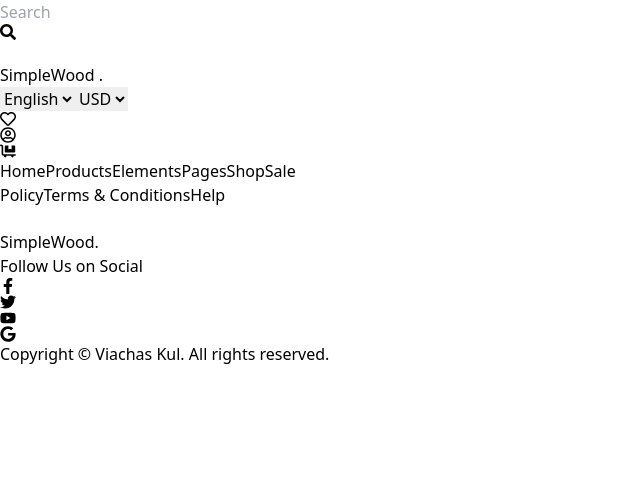
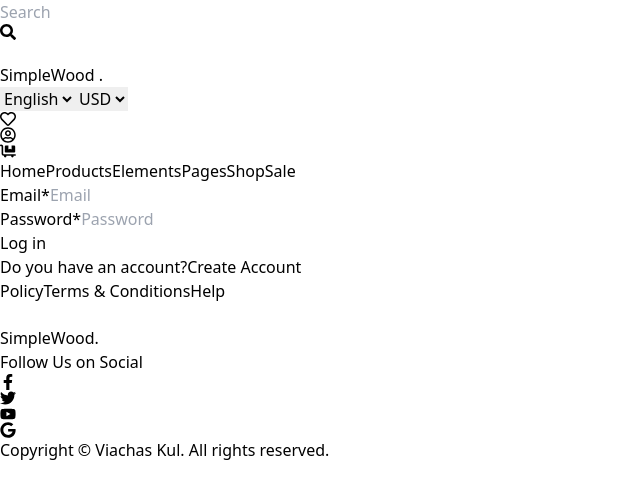
Before and after one commit to yogeshpatel09/simpleWoodTheam, a React (Vite) app: page /SignIn in a window 1280 px wide. Shown: the top 498 px of the page, without its empty margins (0-640 px from the left). Built offline with nearby package versions, Linux system fonts and the light colour scheme.

Commit message:
form validation

```diff
--- a/src/App.jsx
+++ b/src/App.jsx
@@ -8,6 +8,7 @@ import DashBoard from './components/DashBoard'
 import SoppingCart from './components/SoppingCart'
 import Catalog from './components/Catalog'
 import ProductCollection from './components/ProductCollection'
+import SignIn from './components/SignIn'
 
 function App() {
   return (
@@ -20,6 +21,7 @@ function App() {
         <Route path='/Account' element={<Account />}/>
         <Route path='/SoppingCart' element={<SoppingCart/>}/>
         <Route path='/DashBoard' element={<DashBoard />}/>
+        <Route path='/SignIn' element={<SignIn/>}></Route>
       </Routes>
       <Footer/>
     </BrowserRouter>
--- a/src/components/Account.jsx
+++ b/src/components/Account.jsx
@@ -1,11 +1,40 @@
-import React from "react";
+import React, { useState } from "react";
+import { Link, Navigate } from "react-router-dom";
 
 function Account() {
+  const [firstName, setFirstName] = useState('');
+  const [lastName, setLastName] = useState('');
+  const [email, setEmail] = useState('');
+  const [password, setPassword] = useState('');
+  const [confirmPassword, setConfirmPassword] = useState('');
+
+
+  const handleSubmit = (event) => {
+    event.preventDefault();
+
+    if (password !== confirmPassword) {
+      alert("Passwords do not match!");
+      return;
+    }
+
+    const userData = {
+      firstName,
+      lastName,
+      email,
+      password,
+    };
+
+    let users = JSON.parse(localStorage.getItem("users")) || [];
+    users.push(userData);
+    localStorage.setItem("users", JSON.stringify(users));
+    Navigate('/SignIn');
+
+  };
 
 
   return (
     <>
-      <section>
+
         <div className="relative w-full h-[120px]  ">
           <div className="flex   w-full justify-center items-center ">
             <div className="flex w-full jx">
@@ -37,24 +66,32 @@ function Account() {
               <p className="text-sm font-bold">Personal Information</p>
             </div>
             <div className="py-1 space-y-1">
-              <div className=" flex items-center gap-5">
-                <label htmlFor="" className="text-sm text-[#3F3F3F]">
+              <div className=" flex items-center  w-full">
+                <label htmlFor="" className="text-sm text-[#3F3F3F] w-1/2">
                   First Name *
                 </label>
                 <input
+                  className="px-1  w-full border-[1px] bg-[#F8FAFC] border-[#94A3B8] "
+                  placeholder="First Name"
+                  id="firstName"
                   type="text"
-                  placeholder="FirstName"
-                  className="px-2 py-0.5 text-sm border w-[78%]"
+                  required
+                  value={firstName}
+                  onChange={(e) => setFirstName(e.target.value)}
                 />
               </div>
-              <div className=" flex items-center gap-5">
-                <label htmlFor="" className="text-sm text-[#3F3F3F] ">
+              <div className=" flex items-center ">
+                <label htmlFor="" className="text-sm text-[#3F3F3F] w-1/2">
                   Last Name *
                 </label>
                 <input
+                  className=" w-full border-[1px] bg-[#F8FAFC] border-[#94A3B8] "
+                  placeholder="Last Name"
+                  id="lastName"
                   type="text"
-                  placeholder="Last Name"
-                  className="px-2 py-0.5 text-sm border w-[78%]"
+                  required
+                  value={lastName}
+                  onChange={(e) => setLastName(e.target.value)}
                 />
               </div>
 
@@ -71,35 +108,47 @@ function Account() {
                 <p className="font-bold text-sm">Email & Password</p>
               </div>
               <div className="space-y-1 py-2">
-                <div className="flex items-center gap-12 ">
-                  <label htmlFor="" className="text-sm text-[#3F3F3F]">
+                <div className="flex items-center  ">
+                  <label htmlFor="" className="text-sm text-[#3F3F3F] w-1/2">
                     Email*
                   </label>
                   <input
-                    type="text"
-                    className="px-2 py-0.5 text-sm border w-full"
+                    className="border-[1px] w-full bg-[#F8FAFC] border-[#94A3B8] "
                     placeholder="Email"
+                    id="email"
+                    type="email"
+                    required
+                    value={email}
+                    onChange={(e) => setEmail(e.target.value)}
                   />
                 </div>
-                <div className=" flex items-center gap-7 ">
-                  <label htmlFor="" className="text-sm text-[#3F3F3F]">
+                <div className=" flex items-center ">
+                  <label htmlFor="" className="text-sm text-[#3F3F3F] w-1/2">
                     Password
                   </label>
                   <input
-                    type="text"
+                    className=" border-[1px] w-full bg-[#F8FAFC] border-[#94A3B8] "
                     placeholder="Password"
-                    className="px-2 py-0.5 text-sm border w-full"
+                    id="password"
+                    type="password"
+                    required
+                    value={password}
+                    onChange={(e) => setPassword(e.target.value)}
                   />
                 </div>
                 <div className=" flex items-center ">
-                  <label htmlFor="" className="text-sm text-[#3F3F3F]">
+                  <label htmlFor="" className="text-sm text-[#3F3F3F] w-1/2">
                     Confirm
                     Password
                   </label>
                   <input
-                    type="text"
-                    placeholder="Password"
-                    className="px-2 py-0.5 text-sm border w-full"
+                    className=" border-[1px] w-full bg-[#F8FAFC] border-[#94A3B8] "
+                    id="confirm-password"
+                    type="password"
+                    placeholder="Confirm Password"
+                    required
+                    value={confirmPassword}
+                    onChange={(e) => setConfirmPassword(e.target.value)}
                   />
                 </div>
               </div>
@@ -109,11 +158,16 @@ function Account() {
               <button className="bg-[#7DB800] px-1 py-2 rounded-sm text-white ">
                 Create an Account
               </button>
-              <div className="text-[#A2A2A2] text-sm">Back</div>
+              <Link to='/SignIn' className="text-sm">Already have an account?
+              <span className="text-[#7DB800] font-bold underline">login</span></Link>
+
             </div>
           </form>
+          <div className="">
+
           </div>
-      </section>
+        </div>
+
     </>
   );
 }
--- a/src/components/Header.jsx
+++ b/src/components/Header.jsx
@@ -5,7 +5,7 @@ import { Link, NavLink } from "react-router-dom";
 
 function Header() {
   return (
-    <header className="bg-[#212121]">
+    <div className="bg-[#212121]">
       <div className="relative w-full z-10 h-24 flex flex-col justify-around items-center py-2">
         <div className="flex w-full justify-around">
           <div className="hidden sm:block">
@@ -86,7 +86,7 @@ function Header() {
           </ul>
         </nav>
       </div>
-    </header>
+    </div>
   );
 }
 
--- /dev/null
+++ b/src/components/SignIn.jsx
@@ -0,0 +1,83 @@
+import React, { useState } from 'react';
+
+import { Link, useNavigate } from 'react-router-dom';
+
+const SignIn = () => {
+  const [email, setEmail] = useState('');
+  const [password, setPassword] = useState('');
+ const Navigate = useNavigate()
+
+  const handleSubmit = (event) => {
+    event.preventDefault();
+
+    const storedUsers = JSON.parse(localStorage.getItem("users")) || [];
+
+    const user = storedUsers.find((user) => user.email === email && user.password === password);
+
+    if (user) {
+      console.log("Login successful");
+      Navigate('/')
+    } else {
+      alert("Invalid email or password, or no user data found. Please sign up first.");
+    }
+  };
+
+  return (
+    <div className="py-16 flex justify-center">
+          <form className="sm:w-[40%]">
+
+
+
+            <div className="">
+
+              <div className="space-y-4 py-2">
+                <div className="flex items-center  ">
+                  <label htmlFor="" className="text-sm text-[#3F3F3F] w-1/2">
+                    Email*
+                  </label>
+                  <input
+                    className="border-[1px] px-2 py-1 w-full bg-[#F8FAFC] border-[#94A3B8] "
+                    placeholder="Email"
+                    id="email"
+                    type="email"
+                    required
+                    value={email}
+                    onChange={(e) => setEmail(e.target.value)}
+                  />
+                </div>
+                <div className=" flex items-center ">
+                  <label htmlFor="" className="text-sm text-[#3F3F3F] w-1/2">
+                    Password*
+                  </label>
+                  <input
+                    className=" border-[1px] px-2 py-1 w-full bg-[#F8FAFC] border-[#94A3B8] "
+                    placeholder="Password"
+                    id="password"
+                    type="password"
+                    required
+                    value={password}
+                    onChange={(e) => setPassword(e.target.value)}
+                  />
+                </div>
+
+              </div>
+            </div>
+
+            <div className="flex justify-around items-center ">
+              <button className="bg-[#7DB800] w-full px-4 py-2 rounded-sm text-white ">
+                Log in
+              </button>
+            </div>
+            <div className="flex justify-start text-sm">
+              Do you have an account?
+              <Link to="/Account" className="text-[#7DB800] ">Create Account</Link>
+            </div>
+          </form>
+          <div className="">
+
+          </div>
+        </div>
+  );
+};
+
+export default SignIn;
```
Lines whose indentation alone changed are shown as unchanged.
